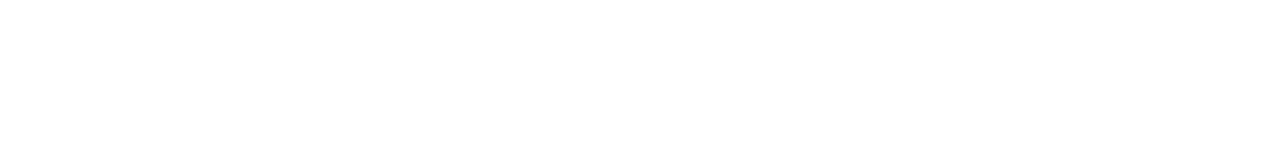
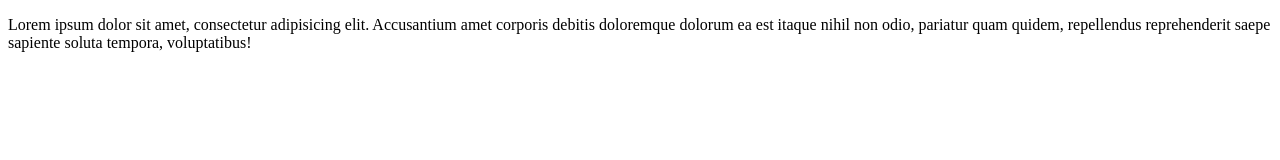
Before and after one commit to deathliger13/GH-FCMS-lecture2, a plain HTML site: page index.html in a window 1280 px wide. Drawn offline with Linux system fonts and the light colour scheme.

Commit message:
adding text

```diff
--- a/index.html
+++ b/index.html
@@ -5,6 +5,6 @@
     <title>kjshdkfjhsdkjfhskd</title>
 </head>
 <body>
-
+<p>Lorem ipsum dolor sit amet, consectetur adipisicing elit. Accusantium amet corporis debitis doloremque dolorum ea est itaque nihil non odio, pariatur quam quidem, repellendus reprehenderit saepe sapiente soluta tempora, voluptatibus!</p>
 </body>
 </html>
```
